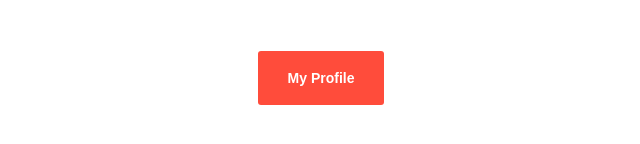
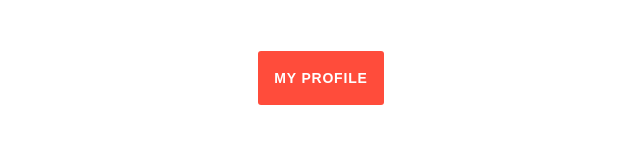
Before and after one commit to tskravisankar/tskravisankar.github.io.test, a plain HTML site: page index.html in a window 1280 px wide. Shown: the part 210-354 px from the top of the page, 319-959 px from the left. Drawn offline with Linux system fonts and the light colour scheme.

Commit message:
Update index.html

```diff
--- a/index.html
+++ b/index.html
@@ -22,7 +22,12 @@
   .btn-group {
     padding-top: 20%;
 }
-
+b {
+    text-decoration: none;
+    color: #FFFFFF;
+    text-align: center;
+    letter-spacing: .8px;
+}
 .n_monitor .btn {
   width: 126px;
   height: 54px;
@@ -39,7 +44,7 @@
   <div class="panel panel-default">
     <div class="panel-body text-center">
         <div class="btn-group">
-          <a  href="http://www.ravisankar.info/"><button type="button" class="btn btn-default"><b>My Profile</b></button></a>
+          <a  href="http://www.ravisankar.info/"><button type="button" class="btn btn-default"><b>MY PROFILE</b></button></a>
       </div>
     </div>
   </div>
```
